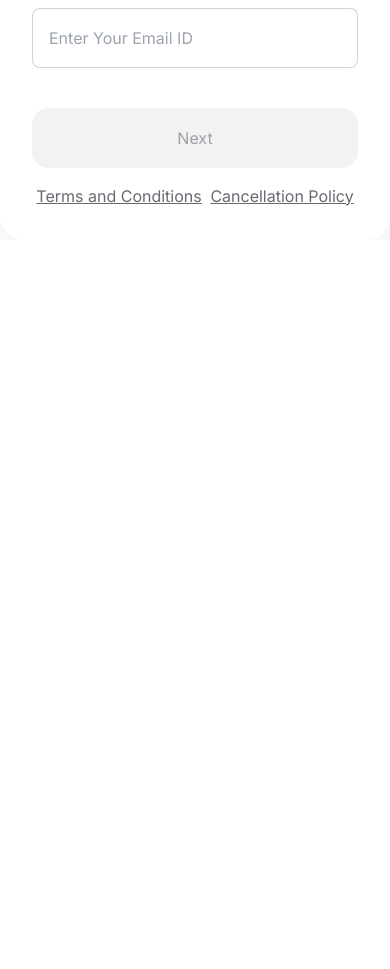
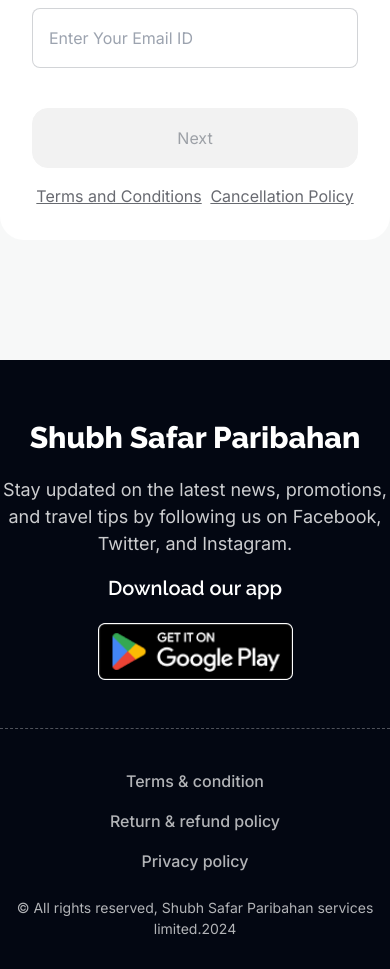
Before and after one commit to leon-dream1/Shubh-Safar-Paribahan, a plain HTML site: page index.html in a window 390 px wide. Shown: the part 4441-5410 px from the top of the page. Before the commit the page ends 4741 px from the top, so only its background shows below. Drawn offline with nearby package versions, Linux system fonts and the light colour scheme.

Commit message:
Footer section layout and responsive design added

```diff
--- a/index.html
+++ b/index.html
@@ -4,7 +4,11 @@
     <meta charset="UTF-8" />
     <meta name="viewport" content="width=device-width, initial-scale=1.0" />
     <title>Shubh Safar | E-Ticketing</title>
-    <link rel="shortcut icon" href="./images/bus-icon.png" type="image/x-icon">
+    <link
+      rel="shortcut icon"
+      href="./images/bus-icon.png"
+      type="image/x-icon"
+    />
 
     <!-- tailwind and daisyUi link -->
     <link
@@ -295,7 +299,7 @@
       <!-- Ticket and seat -->
       <section
         id="ticket-seat-section"
-        class="my-[60px] lg:my-[100px] bg-[#F7F8F8] border-t-2 border-[#1DD100] lg:rounded-t-[88px]"
+        class="mt-[60px] lg:mt-[100px] bg-[#F7F8F8] border-t-2 border-[#1DD100] lg:rounded-t-[88px] pb-[120px]"
       >
         <h2
           class="text-[#030712] text-[20px] lg:text-[40px] font-raleway font-bold text-center pt-[60px] lg:pt-[120px]"
@@ -314,7 +318,9 @@
           <div
             class="ticket flex flex-col lg:flex-row items-center gap-4 lg:gap-8 bg-white p-[32px] rounded-3xl"
           >
-            <div class="w-[100%] lg:w-[70%] lg:border-r-2 border-dashed border-[#0307124D] lg:pr-[20px]">
+            <div
+              class="w-[100%] lg:w-[70%] lg:border-r-2 border-dashed border-[#0307124D] lg:pr-[20px]"
+            >
               <div class="flex flex-col lg:flex-row justify-between mb-[50px]">
                 <div class="flex flex-row items-center gap-4">
                   <img
@@ -800,7 +806,7 @@
                     type="number"
                     id="number"
                     minlength="11"
-                    maxlength="11"
+                    data-maxlength="11"
                     placeholder="Enter Your Phone Number"
                     class="input input-bordered w-full h-[60px] mt-[16px]"
                     required
@@ -860,13 +866,12 @@
                         email.</span
                       >
                     </p>
-                    <a
-                      href=""
+                    <button
                       onclick="handleContinue()"
-                      class="bg-[#27AE60] rounded-[32px] block py-[20px] px-[80px] mt-5"
+                      class="bg-[#27AE60] rounded-[32px] py-[20px] px-[80px] mt-5"
                     >
                       Continue
-                    </a>
+                    </button>
                   </div>
                 </div>
               </dialog>
@@ -887,7 +892,44 @@
         </div>
       </section>
     </main>
-    <footer></footer>
+    <footer class="bg-[#030712] pt-[60px] lg:pt-[120px] pb-[30px] lg:pb-[40px] text-white">
+      <div class="container mx-auto">
+        <div
+          class="flex flex-col lg:flex-row justify-between text-center lg:text-start border-b border-[#FFFFFF4D] border-dashed pb-[48px] space-y-4 lg:space-y-0"
+        >
+          <div class="">
+            <h4 class="text-3xl lg:text-4xl font-extrabold font-raleway mb-[20px]">
+              Shubh Safar Paribahan
+            </h4>
+            <p
+              class="text-[#FFFFFFCC] text-[18px] font-normal font-inter w-[100%] lg:w-[400px]"
+            >
+              Stay updated on the latest news, promotions, and travel tips by
+              following us on Facebook, Twitter, and Instagram.
+            </p>
+          </div>
+          <div class="">
+            <p class="text-[20px] font-raleway font-semibold mb-[20px]">
+              Download our app
+            </p>
+            <img class="cursor-pointer w-[50%] mx-auto lg:mx-0 lg:w-[100%]" src="./images/Group 104.png" alt="" />
+          </div>
+        </div>
+        <div class="flex flex-col-reverse lg:flex-row justify-between mt-[40px] ">
+          <div class=" mt-6">
+            <p class="text-[#FFFFFFB2] text-center lg:text-start font-inter text-[14px] lg:text-[16px] font-normal">
+              &copy; All rights reserved, Shubh Safar Paribahan services
+              limited.2024
+            </p>
+          </div>
+          <div class="lg:space-x-4 text-center lg:text-start space-y-4 lg:space-y-0">
+            <a class="text-[#FFFFFFB2] font-inter text-[16px] font-medium block lg:inline" href="">Terms & condition</a>
+            <a class="text-[#FFFFFFB2] font-inter text-[16px] font-medium block lg:inline" href="">Return & refund policy</a>
+            <a class="text-[#FFFFFFB2] font-inter text-[16px] font-medium block lg:inline" href="">Privacy policy</a>
+          </div>
+        </div>
+      </div>
+    </footer>
 
     <script src="js/index.js"></script>
   </body>
--- a/js/index.js
+++ b/js/index.js
@@ -77,9 +77,8 @@ function successBooking() {
   document.getElementById("next-button").removeAttribute("disabled");
 }
 function handleContinue() {
-  console.log(selectedSeat);
+  window.location.reload(true);
   selectedSeat = [];
-  console.log(selectedSeat);
 }
 
 document.getElementById("apply-button").addEventListener("click", function (e) {
```
Also changed, not shown: images/Group 104.png (added).
